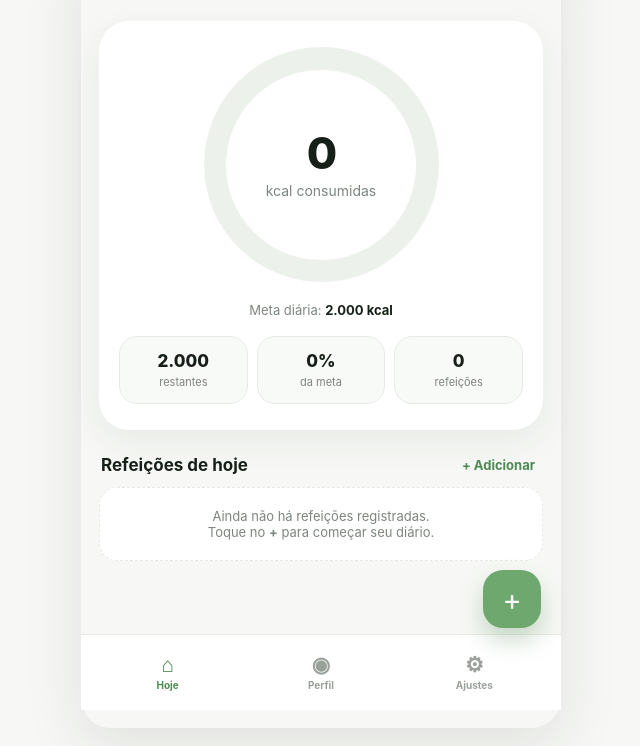
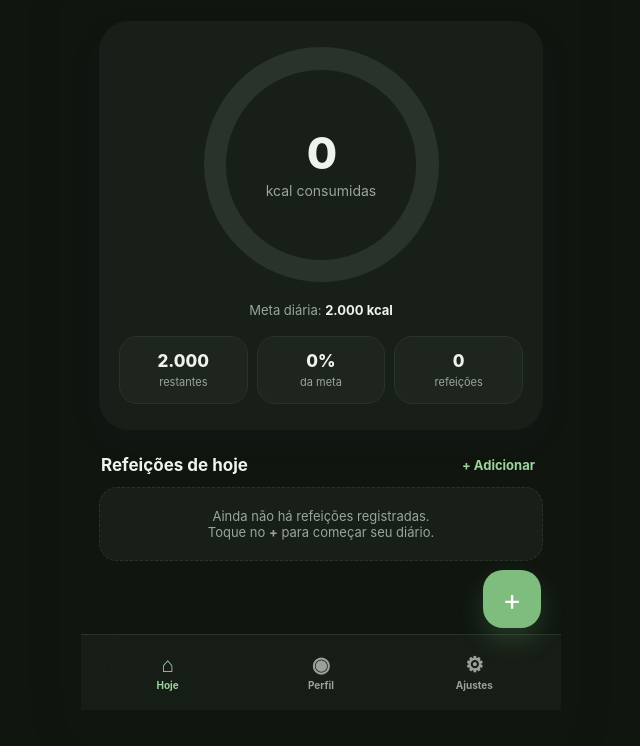
Before and after one commit to ArthurSmpio1/CalTrack, a plain HTML site: page index.html in a window 1280 px wide. Shown: the part 90-836 px from the top of the page, without its empty margins (319-959 px from the left). Drawn offline with Linux system fonts and the light colour scheme.

Commit message:
Fiz text colors when rendering DO

```diff
--- a/index.html
+++ b/index.html
@@ -273,6 +273,10 @@
 <div class="toast" id="toast"></div>
 
 <script>
+  document.addEventListener("DOMContentLoaded", function() {
+    toggleDarkMode();
+});
+
   const state = {
     goal: localStorage.getItem('ct_goal') || 'maintain',
     target: Number(localStorage.getItem('ct_target')) || 2000,
```
